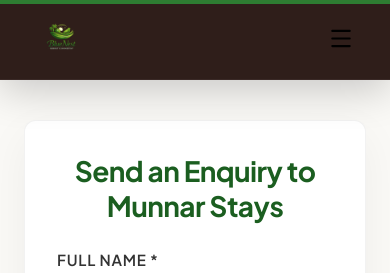
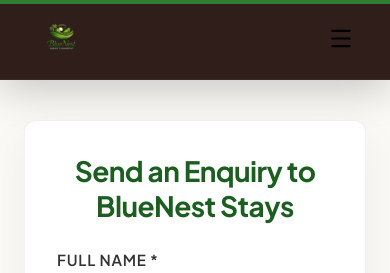
Before and after one commit to Karthick542/BlueNets-Resort, a React (Vite) app in the folder resort webpage/: page /enquiry in a window 390 px wide. Shown: the top 273 px of the page. Built offline with nearby package versions, Linux system fonts and the light colour scheme; a web font is replaced by a local one.

Commit message:
Improved mobile responsiveness and updated enquiry page UI

```diff
--- a/resort webpage/src/components/Enquiry.jsx
+++ b/resort webpage/src/components/Enquiry.jsx
@@ -91,7 +91,7 @@
 
             {/* Main Enquiry Form Card modeled after user spec screenshot */}
             <div className="enquiry-form-page-card">
-              <h2 className="enquiry-card-title text-center">Send an Enquiry to Munnar Stays</h2>
+              <h2 className="enquiry-card-title text-center">Send an Enquiry to BlueNest Stays</h2>
 
               <form onSubmit={handleFormSubmit} className="enquiry-whatsapp-form">
 
```
